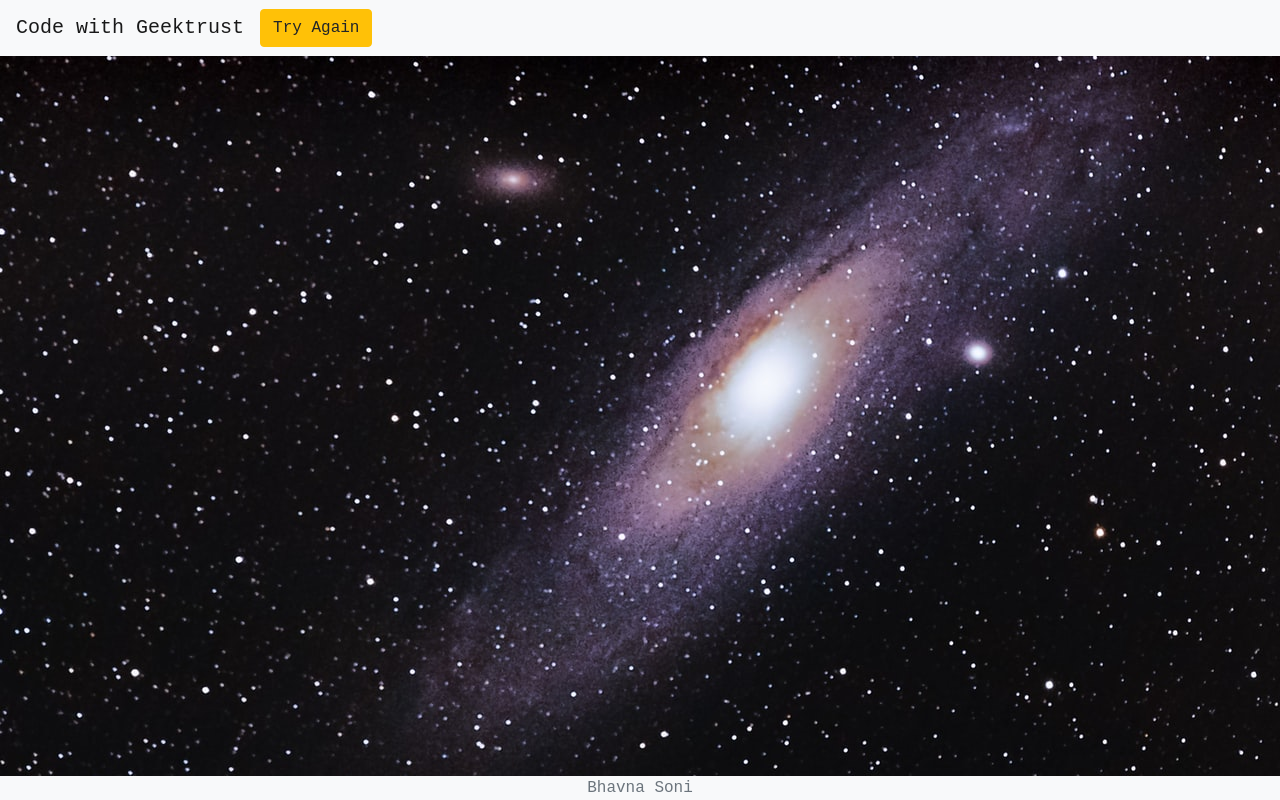
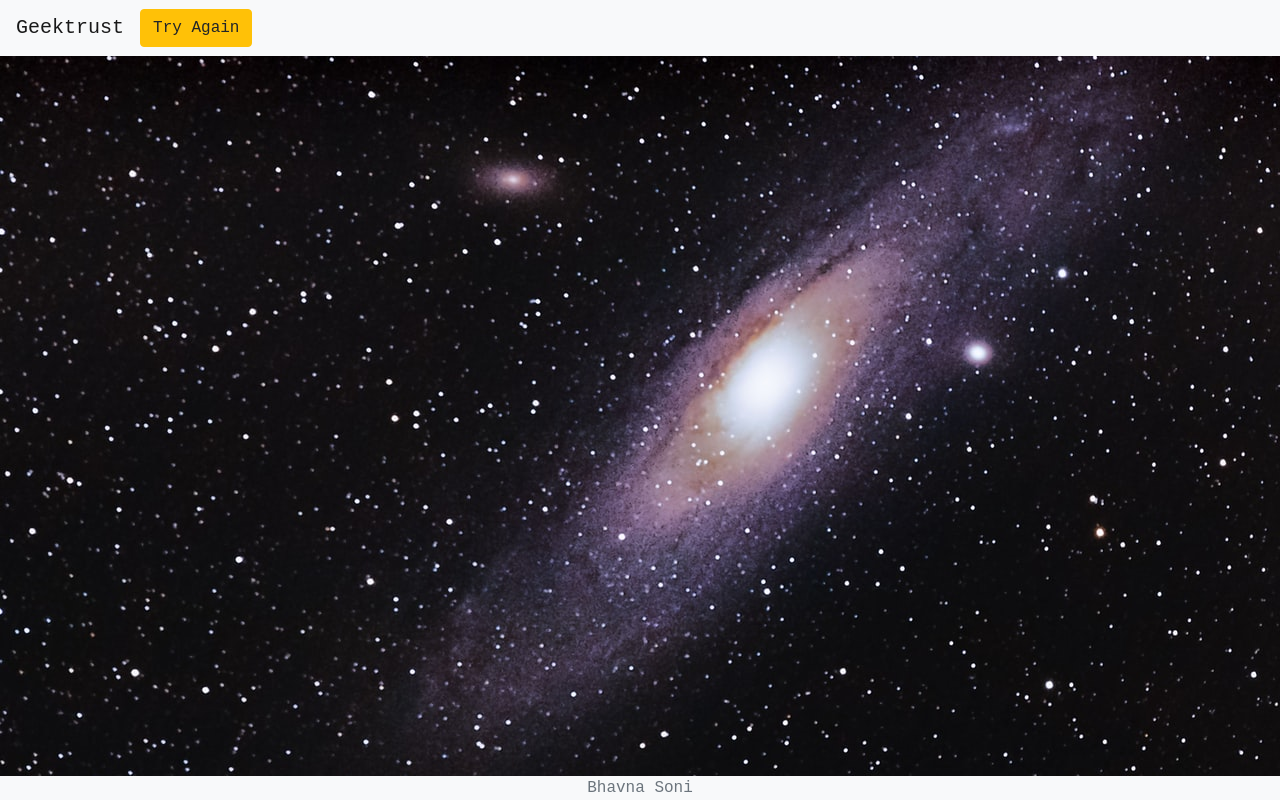
Before and after one commit to Bhavna25/Finding-Falcone-Geektrust, a plain HTML site: page result.html in a window 1280 px wide. Drawn offline with nearby package versions, Linux system fonts and the light colour scheme.

Commit message:
Update result.html

```diff
--- a/result.html
+++ b/result.html
@@ -15,7 +15,7 @@
     <body>
 
         <nav class="navbar navbar-expand-lg navbar-light bg-light ">
-            <a class="navbar-brand" href="https://www.geektrust.in/events/code-with-geektrust9">Code with Geektrust</a>
+            <a class="navbar-brand" href="https://www.geektrust.in/events/code-with-geektrust9">Geektrust</a>
             <button class="btn btn-warning" id="reset" onclick="location.href='index.html'">Try Again</button>
         </nav>
 
```
